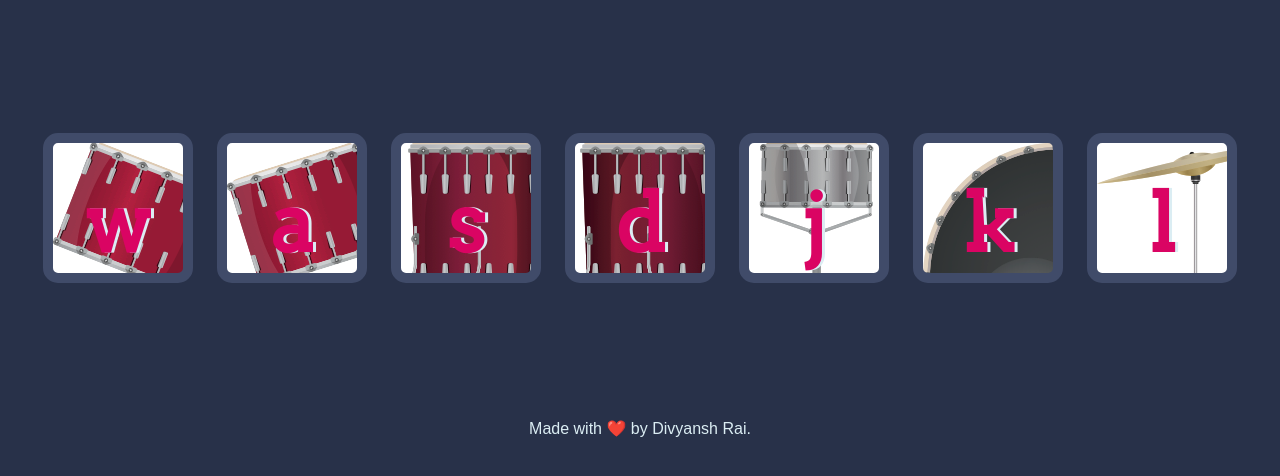
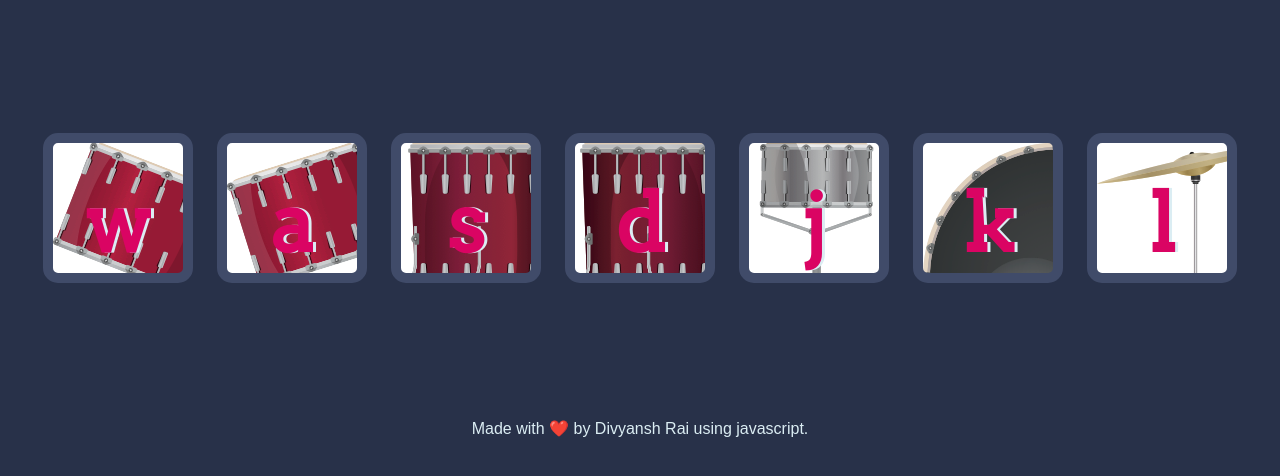
Before and after one commit to DivyanshRai27/Drum-Kit-Web-App, a plain HTML site: page index.html in a window 1280 px wide. Shown: the part 156-632 px from the top of the page. Drawn offline with Linux system fonts and the light colour scheme.

Commit message:
Update index.html

```diff
--- a/index.html
+++ b/index.html
@@ -24,7 +24,7 @@
   <script src="index.js" charset="utf-8"></script>
 </body>
 <footer>
-  Made with ❤️ by Divyansh Rai.
+  Made with ❤️ by Divyansh Rai using javascript.
 </footer>
 
 
```
